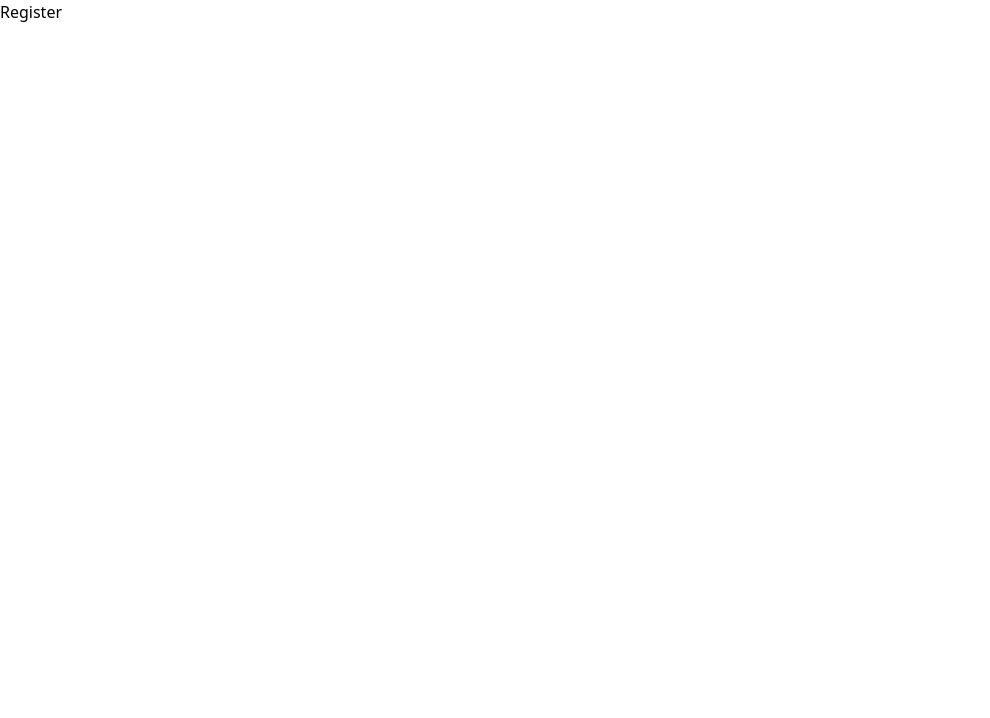
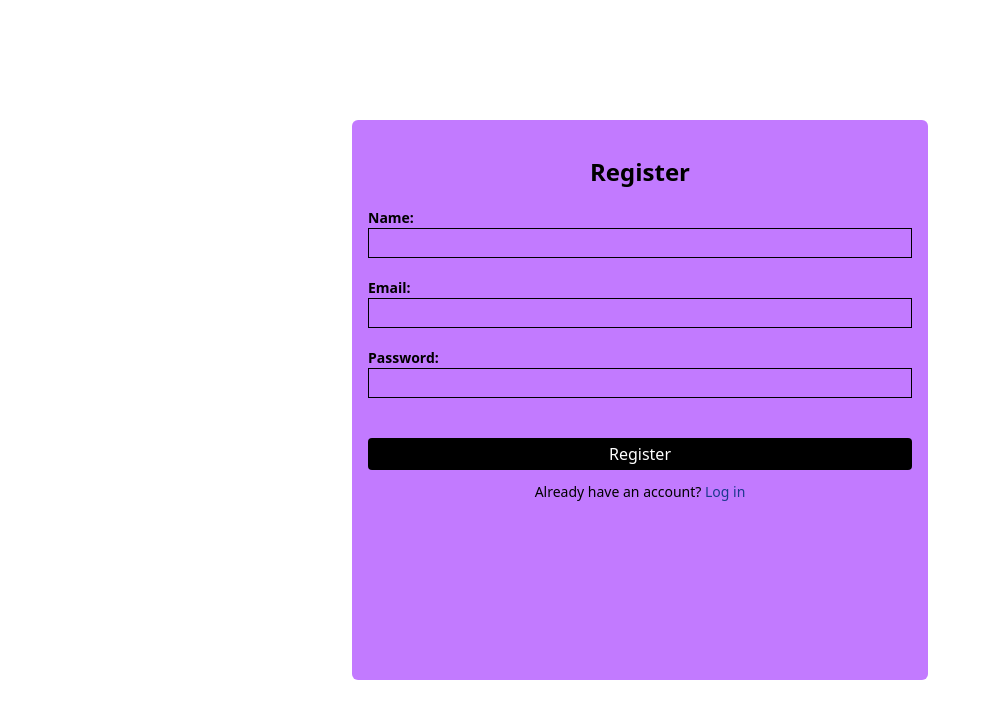
Before and after one commit to Rukkyoo/Job-Posting-Board, a React (Vite) app in the folder jobs-api/: page /register in a window 1280 px wide. Shown: the top 718 px of the page, without its empty margins (0-990 px from the left). Built offline with nearby package versions, Linux system fonts and the light colour scheme.

Commit message:
login and register FE UI done

```diff
--- a/jobs-api/package.json
+++ b/jobs-api/package.json
@@ -12,6 +12,7 @@
   },
   "dependencies": {
     "@tailwindcss/vite": "^4.0.9",
+    "axios": "^1.8.1",
     "bcryptjs": "^3.0.2",
     "cors": "^2.8.5",
     "dotenv": "^16.4.7",
--- a/jobs-api/src/frontendAuth/landing.jsx
+++ b/jobs-api/src/frontendAuth/landing.jsx
@@ -5,16 +5,16 @@ const Landing = () => {
   return (
     <div className="flex justify-center items-center h-screen">
     {" "}
-    <h1 className="text-purple-800 text-center text-xl">
-      Hello user, welcome to Rukky's JobPostBoard
+    <h1 className=" text-center text-xl font-bold">
+      Hello user, welcome to Rukky's <span className='text-purple-800'>JobPostBoard</span>
       <br />
       <br />
-      Do you want to to{" "}
-      <span className="underline">
+      Click to{" "}
+      <span className="underline text-purple-800">
         <Link to="/register">Register</Link>
       </span>{" "}
       or{" "}
-      <span className="underline">
+      <span className="underline text-purple-800">
         <Link to="/login">Login</Link>
       </span>
     </h1>
--- a/jobs-api/src/frontendAuth/login.jsx
+++ b/jobs-api/src/frontendAuth/login.jsx
@@ -1,8 +1,33 @@
 import React from 'react'
+import { Link } from 'react-router-dom'
 
 const Login = () => {
   return (
-    <div>Login</div>
+    <div className="flex flex-col items-center justify-center h-screen ">
+      <form className="flex flex-col justify-evenly items-left rounded-md mx-9 px-4 h-[70vh] w-[85vw] lg:w-[45vw] md:w-[65vw] bg-purple-400">
+        <h1 className="text-2xl font-bold mt-9 text-center">Login</h1>
+        <label className="flex flex-col text-sm font-bold">
+          Email:
+          <input type="email" className="border py-1 pl-3" />
+        </label>
+        <label className="flex flex-col text-sm font-bold">
+          Password:
+          <input type="password" className="border py-1 pl-3" />
+        </label>
+        <button
+          type="submit"
+          className="bg-black text-white px-5 py-1 rounded-sm hover:cursor-pointer"
+        >
+          Login
+        </button>
+        <p className="text-center mt-3 text-sm">
+          Don't have an account?{" "}
+          <Link className="text-blue-900" to="/register">
+          register here
+          </Link>
+        </p>
+      </form>
+    </div>
   )
 }
 
--- a/jobs-api/src/frontendAuth/register.jsx
+++ b/jobs-api/src/frontendAuth/register.jsx
@@ -1,9 +1,38 @@
-import React from 'react'
+import React from "react";
+import { Link } from "react-router-dom";
 
 const Register = () => {
   return (
-    <div>Register</div>
-  )
-}
+    <div className="flex flex-col items-center justify-center h-screen ">
+      <form className="flex flex-col items-left rounded-md mx-9 px-4 h-[70vh] w-[85vw] lg:w-[45vw] md:w-[65vw] bg-purple-400">
+        <h1 className="text-2xl font-bold mt-9 text-center">Register</h1>
+        <label className="flex flex-col mt-5 text-sm font-bold ">
+          Name:
+          <input type="text" className="border py-1 pl-3" />
+        </label>
+        <label className="flex flex-col text-sm font-bold mt-5">
+          Email:
+          <input type="email" className="border py-1 pl-3" />
+        </label>
+        <label className="flex flex-col text-sm font-bold mt-5">
+          Password:
+          <input type="password" className="border py-1 pl-3" />
+        </label>
+        <button
+          type="submit"
+          className="bg-black text-white px-5 py-1 mt-10 rounded-sm hover:cursor-pointer"
+        >
+          Register
+        </button>
+        <p className="text-center mt-3 text-sm">
+          Already have an account?{" "}
+          <Link className="text-blue-900" to="/login">
+            Log in
+          </Link>
+        </p>
+      </form>
+    </div>
+  );
+};
 
-export default Register
+export default Register;
```
Also changed, not shown: 1 other file (tests, documents, lock files or other folders).
